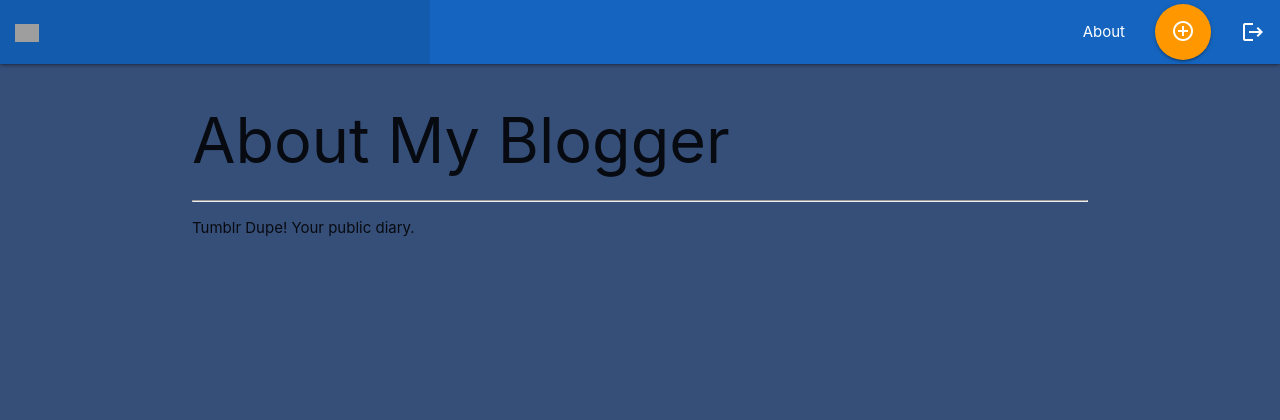
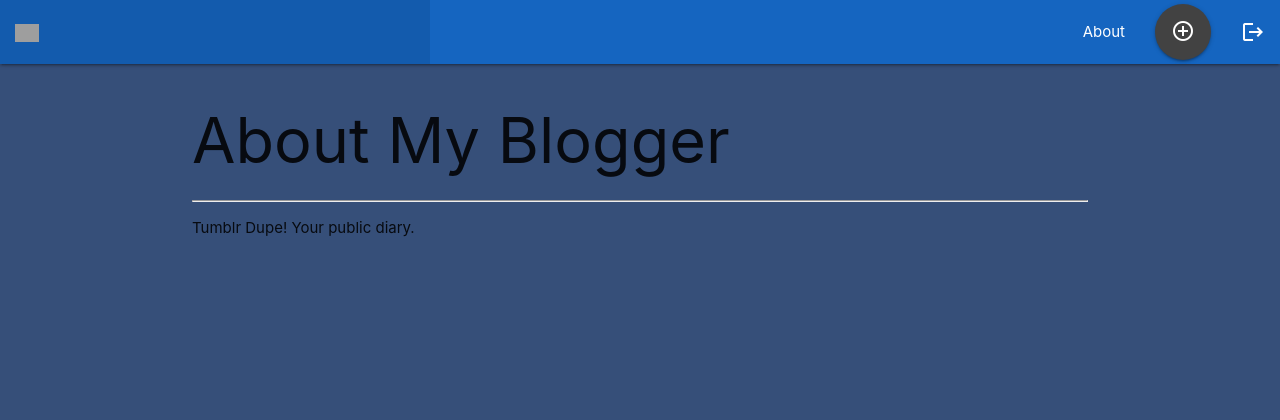
Before and after one commit to 5amlim/my_blogger, a Django app: page /about/ in a window 1280 px wide. Shown: the top 420 px of the page. Run offline with Django 4.2, Linux system fonts and the light colour scheme; the visitor is signed in with stand-in values (Sample User, id 1); grey boxes are pictures that could not be loaded.

Commit message:
change button color

```diff
--- a/main_app/templates/base.html
+++ b/main_app/templates/base.html
@@ -40,7 +40,7 @@
             {% if user.is_authenticated %}
             <li>
               <a
-                class="btn-floating btn-large waves-effect waves-light orange"
+                class="btn-floating btn-large waves-effect waves-light grey darken-3"
                 href="{% url 'posts_create' %}"
                 ><i class="material-icons add">add_circle_outline</i></a
               >
```
